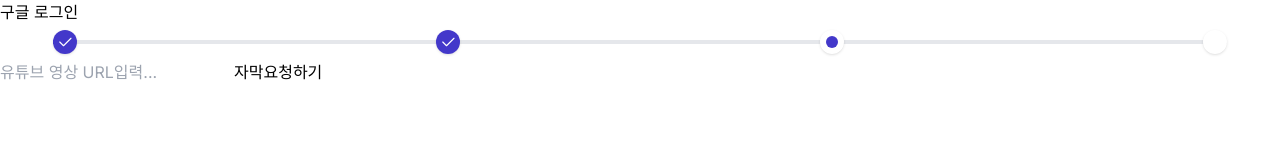
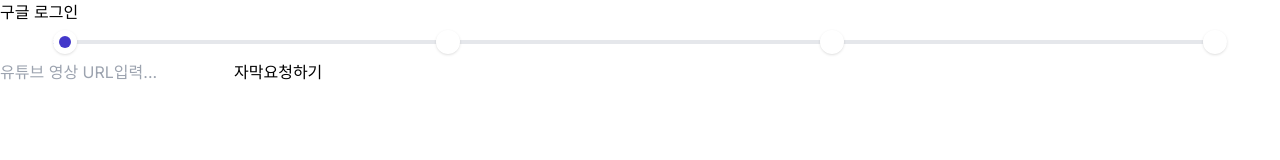
Before and after one commit to Goongam/youtube-api, a Next.js app: page / in a window 1280 px wide. Shown: the top 160 px of the page. Built offline with nearby package versions, Linux system fonts and the light colour scheme.

Commit message:
feat: progress 체크

```diff
--- a/src/components/Progress.tsx
+++ b/src/components/Progress.tsx
@@ -5,20 +5,21 @@ interface Props {
 }
 
 export default function Progress({ degree }: Props) {
+  console.log(degree);
+
   return (
     <>
       <div className="w-11/12 mx-auto my-4 relative">
         <div className="bg-gray-200 h-1 flex items-center">
-          {/* TODO: 애니메이션 주기 */}
           <div
             className={`bg-indigo-700 z-10 ${getWidth(
               degree
             )} h-1 absolute bar`}
           />
-          <ProgressUnit status="done" />
-          <ProgressUnit status="done" />
-          <ProgressUnit status="now" />
-          <ProgressUnit status="none" last />
+          <ProgressUnit status={getStatus(1, degree)} />
+          <ProgressUnit status={getStatus(2, degree)} />
+          <ProgressUnit status={getStatus(3, degree)} />
+          <ProgressUnit status={getStatus(4, degree)} last />
         </div>
       </div>
     </>
@@ -40,3 +41,9 @@ function getWidth(degree: number) {
       return;
   }
 }
+
+function getStatus(unit: number, degree: number) {
+  if (degree < unit) return "none";
+  else if (degree === unit) return "now";
+  else return "done";
+}
--- a/src/components/SelectCaption.tsx
+++ b/src/components/SelectCaption.tsx
@@ -23,7 +23,7 @@ export default function SelectCaption() {
   const clickCaption = (captionId: string) => {
     router.push(`?caption=${captionId}`);
   };
-
+  // TODO: 로딩창
   if (!captionList?.caption) return <>로그인 후 이용해주세요</>;
   return (
     <>
--- a/src/components/ViewContainer.tsx
+++ b/src/components/ViewContainer.tsx
@@ -7,6 +7,7 @@ import SelectCaption from "@/components/SelectCaption";
 import { useSearchParams } from "next/navigation";
 import Progress from "./Progress";
 
+// TODO: 번역할 언어 선택 후 업로드 버튼 컴포넌트 추가
 const VIEW_MAPPING = {
   caption: <CaptionRequest />,
   list: <SelectCaption />,
```
